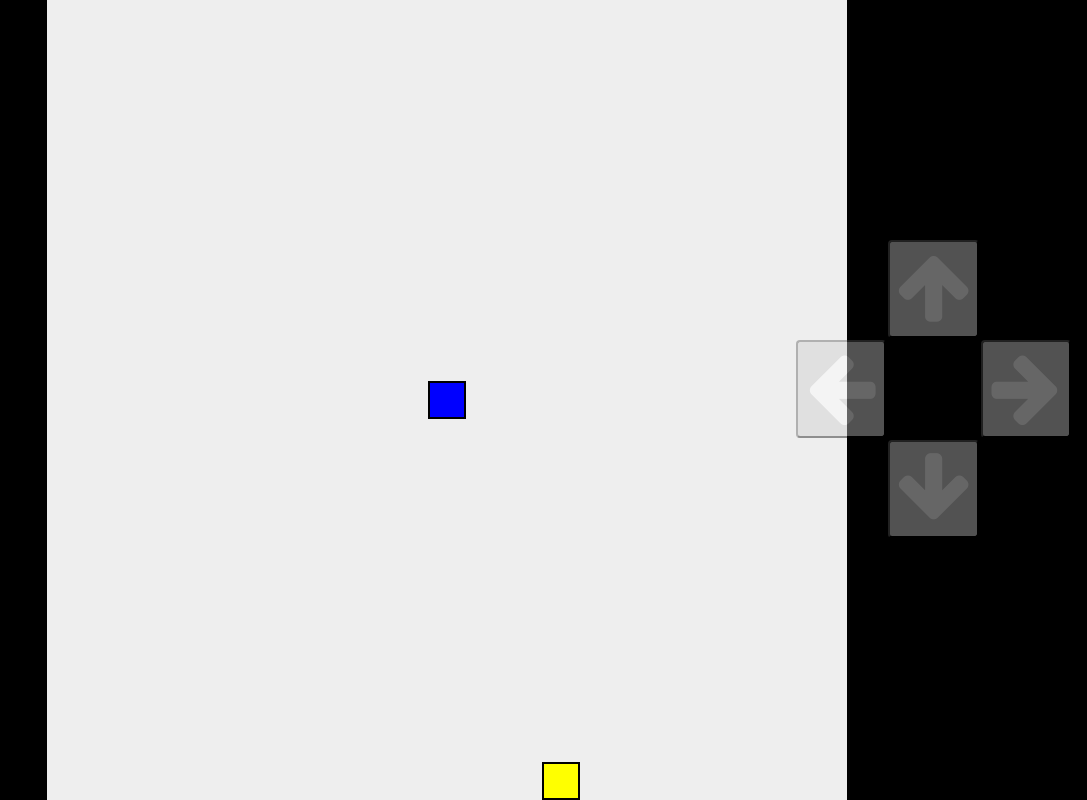
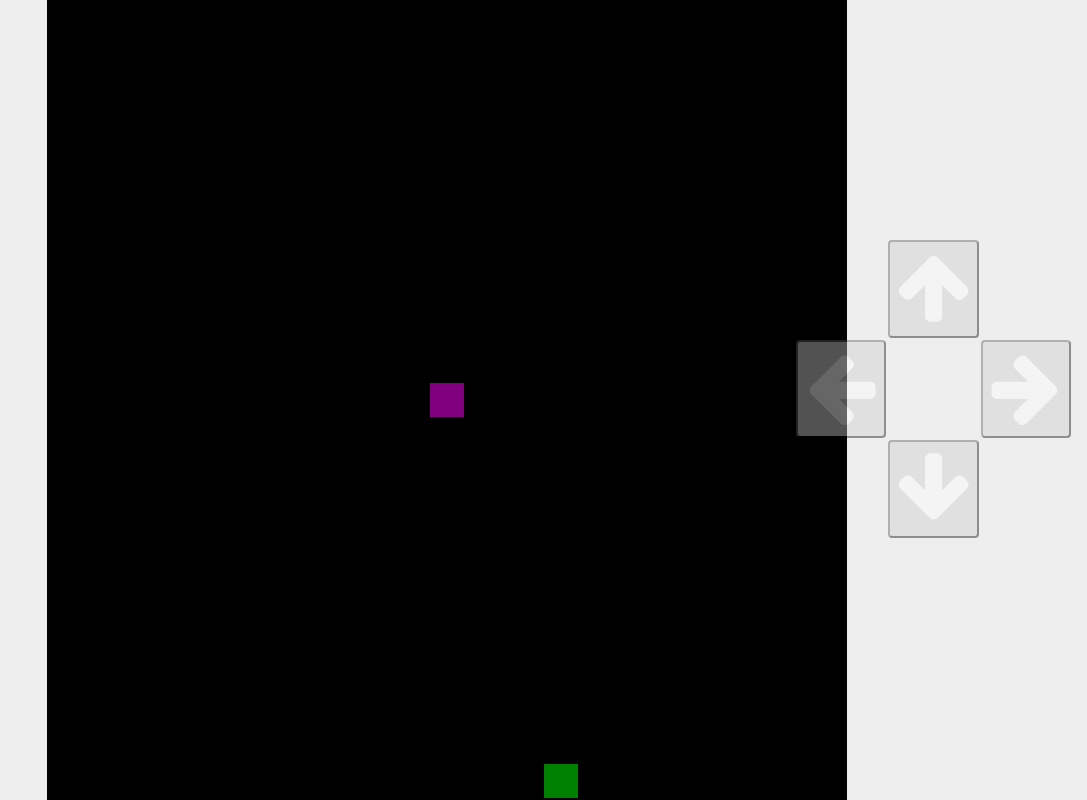
Before and after one commit to EricMbouwe/Snake-Game-JS, a plain HTML site: page index.html in a window 1280 px wide. Shown: the whole page, without its empty margins (193-1280 px from the left). Drawn offline with Linux system fonts and the light colour scheme.

Commit message:
board backgroung changed

```diff
--- a/style.scss
+++ b/style.scss
@@ -6,11 +6,11 @@ body {
   justify-content: center;
   align-items: center;
   margin: 0;
-  background-color: #000;
+  background-color: #eee;
 }
 
 #board {
-  background-color: #eee;
+  background-color: #000;
   width: 100vmin;
   height: 100vmin;
   display: grid;
@@ -19,12 +19,12 @@ body {
 }
 
 .snake {
-  background-color: blue;
+  background-color: purple;
   border: .25vmin solid #000;
 }
 
 .food {
-  background-color: yellow;
+  background-color: green;
   border: .25vmin solid #000;
 }
 
```
Also changed, not shown: style.css, 1 other file.
